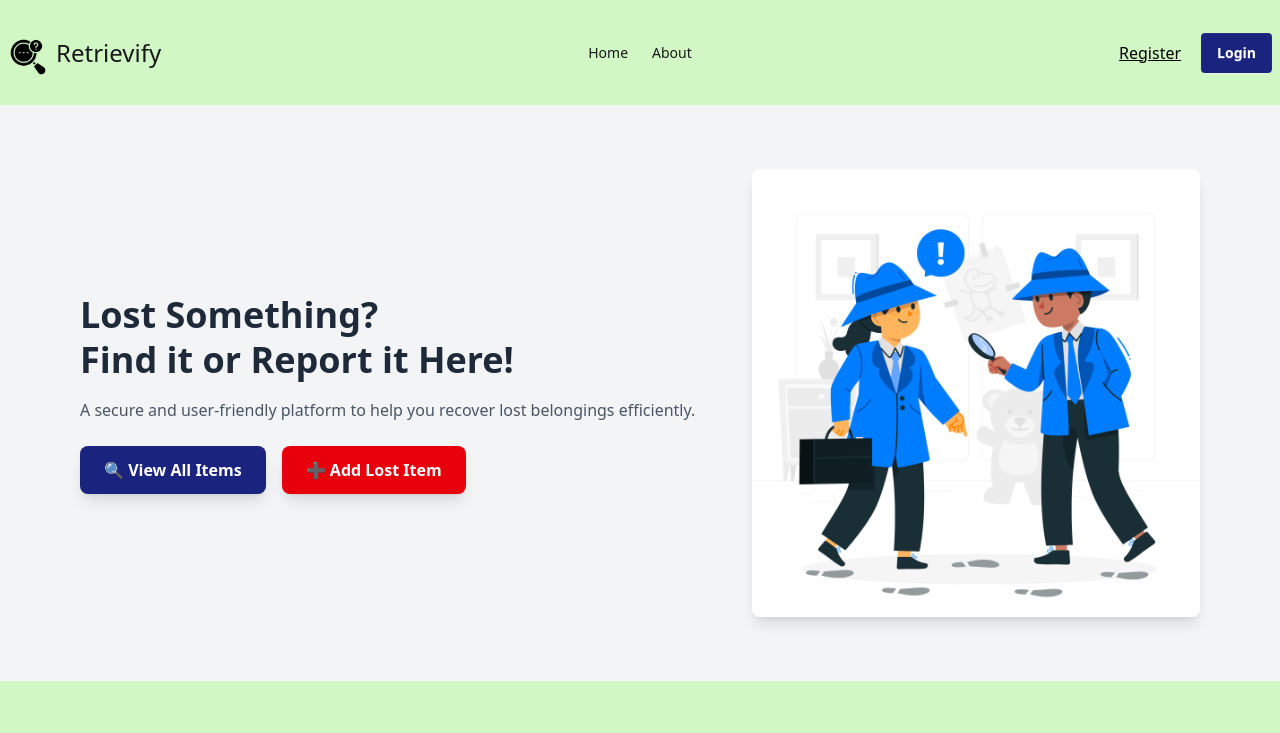
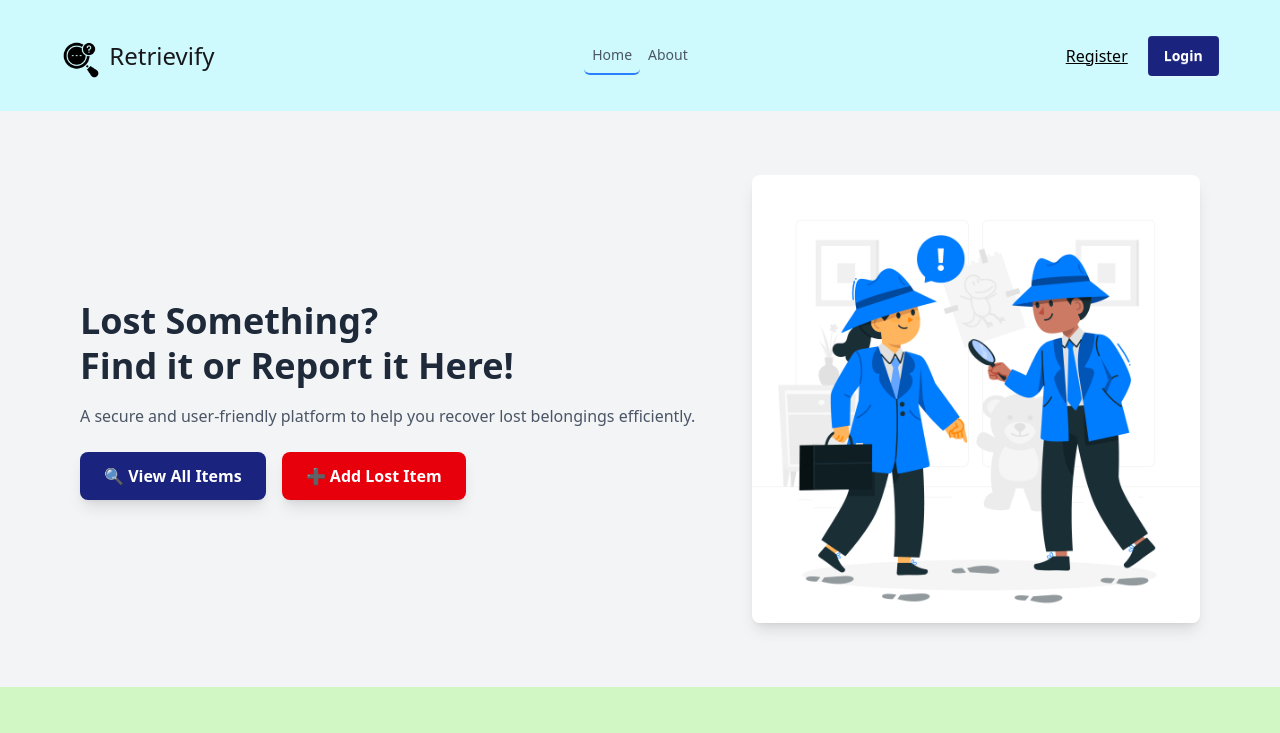
Before and after one commit to Mehedi752/Retrievify-Client, a React (Vite) app: page / in a window 1280 px wide. Shown: the top 733 px of the page. Built offline with nearby package versions, Linux system fonts and the light colour scheme; no server answers.

Commit message:
navbar update and title done

```diff
--- a/src/shared/Navbar.jsx
+++ b/src/shared/Navbar.jsx
@@ -1,56 +1,107 @@
-import { Link } from "react-router-dom";
+import { Link, NavLink } from "react-router-dom";
 import useAuth from "../hooks/useAuth";
-import logoImg from '../assets/logo.png';
-
+import logoImg from "../assets/logo.png";
 
 const Navbar = () => {
   const { user, signOutUser } = useAuth();
-    const links = <>
-        <li><Link to={'/'}>Home</Link></li>
-        {
-            user &&
+  const links = (
     <>
-                <li><Link to={'/posts'}>All Posts</Link></li>
-                <li><Link to={'/addPost'}>Add Post</Link></li>
+      <li>
+        <NavLink
+          className={({ isActive }) =>
+            `${
+              isActive ? "border-b-2 text-blue-500 border-blue-500" : ""
+            } text-gray-600 font-medium px-2 py-2 rounded-md duration-1000`
+          }
+          to={"/"}
+        >
+          Home
+        </NavLink>
+      </li>
+      {user && (
+        <>
+          <li>
+            <NavLink
+              className={({ isActive }) =>
+                `${
+                  isActive ? "border-b-2 text-blue-500 border-blue-500" : ""
+                } text-gray-600 font-medium px-2 py-2 rounded-md duration-1000`
+              }
+              to={"/posts"}
+            >
+              All Posts
+            </NavLink>
+          </li>
+          <li>
+            <NavLink
+              className={({ isActive }) =>
+                `${
+                  isActive ? "border-b-2 text-blue-500 border-blue-500" : ""
+                } text-gray-600 font-medium px-2 py-2 rounded-md duration-1000`
+              }
+              to={"/addPost"}
+            >
+              Add Post
+            </NavLink>
+          </li>
           {/* <li><Link to={`/borrowedBooks/${user.email}`}>Borrowed Books</Link></li> */}
         </>
+      )}
+      <li>
+        <NavLink
+          className={({ isActive }) =>
+            `${
+              isActive ? "border-b-2 text-blue-500 border-blue-500" : ""
+            } text-gray-600 font-medium px-2 py-2 rounded-md duration-1000`
           }
-        <li><Link to={'/about'}>About</Link></li>
+          to={"/about"}
+        >
+          About
+        </NavLink>
+      </li>
     </>
+  );
 
   const handleLogOut = () => {
     signOutUser()
       .then(() => {
-                console.log('User signed out')
+        console.log("User signed out");
       })
-            .catch(error => {
-                console.log(error)
-            })
+      .catch((error) => {
+        console.log(error);
+      });
   };
 
   return (
-        <div className="bg-[#d1f7c4] py-5">
-            <div className="container mx-auto">
+    <div className=" bg-cyan-100 py-5">
+      <div className="md:w-11/12 mx-auto">
         <div className="navbar flex items-center">
           <div className="navbar-start">
             <div className="dropdown">
-                            <div tabIndex={0} role="button" className="btn btn-ghost lg:hidden">
+              <div
+                tabIndex={0}
+                role="button"
+                className="btn btn-ghost lg:hidden"
+              >
                 <svg
                   xmlns="http://www.w3.org/2000/svg"
                   className="h-5 w-5"
                   fill="none"
                   viewBox="0 0 24 24"
-                                    stroke="currentColor">
+                  stroke="currentColor"
+                >
                   <path
                     strokeLinecap="round"
                     strokeLinejoin="round"
                     strokeWidth="2"
-                                        d="M4 6h16M4 12h8m-8 6h16" />
+                    d="M4 6h16M4 12h8m-8 6h16"
+                  />
                 </svg>
               </div>
               <ul
                 tabIndex={0}
-                                className="menu menu-sm dropdown-content bg-base-100 rounded-box z-[1] mt-3 w-52 p-2 shadow">
+                className="menu menu-sm dropdown-content bg-base-100 rounded-box z-[1] mt-3 w-52 p-2 shadow"
+              >
                 {links}
               </ul>
             </div>
@@ -59,39 +110,47 @@ const Navbar = () => {
               <img src={logoImg} alt="" className="w-10 h-10 mt-2" />
               <h3 className="text-2xl">Retrievify</h3>
             </div>
-
           </div>
           <div className="navbar-center hidden lg:flex">
-                        <ul className="menu menu-horizontal px-1">
-                            {links}
-                        </ul>
+            <ul className="menu menu-horizontal px-1">{links}</ul>
           </div>
           <div className="navbar-end gap-5">
-                        {
-                            user && user.photoURL ? (
+            {user && user.photoURL ? (
               <div className="relative group">
+                <title>{user.email}</title>
                 <img
                   src={user.photoURL}
                   alt=""
                   className="w-8 h-8 rounded-full"
                 />
-                                    <p
-                                        className="absolute top-8 w-[120px] text-center mt-1 left-1/2 transform -translate-x-1/2 bg-[#1a237e] text-white text-xs font-semibold rounded-md px-2 py-1 opacity-0 group-hover:opacity-100 transition-opacity duration-300">
+
+                <p className="absolute top-8 w-[120px] text-center mt-1 left-1/2 transform -translate-x-1/2 bg-[#1a237e] text-white text-xs font-semibold rounded-md px-2 py-1 opacity-0 group-hover:opacity-100 transition-opacity duration-300">
                   {user.displayName}
                 </p>
               </div>
-
             ) : (
-                                <Link to={'/auth/register'} className="underline text-black hover:text-blue-700">Register</Link>
-                            )
-                        }
-                        {
-                            user && user.email ? (
-                                <button onClick={handleLogOut} className="btn border-none bg-[#1a237e] hover:bg-blue-700 text-white">Logout</button>
+              <Link
+                to={"/auth/register"}
+                className="underline text-black hover:text-blue-700"
+              >
+                Register
+              </Link>
+            )}
+            {user && user.email ? (
+              <button
+                onClick={handleLogOut}
+                className="btn border-none bg-[#1a237e] hover:bg-blue-700 text-white"
+              >
+                Logout
+              </button>
             ) : (
-                                <Link to={'/auth/login'} className="btn bg-[#1a237e] border-none hover:bg-blue-700 text-white">Login</Link>
-                            )
-                        }
+              <Link
+                to={"/auth/login"}
+                className="btn bg-[#1a237e] border-none hover:bg-blue-700 text-white"
+              >
+                Login
+              </Link>
+            )}
           </div>
         </div>
       </div>
```
Lines whose indentation alone changed are shown as unchanged.
